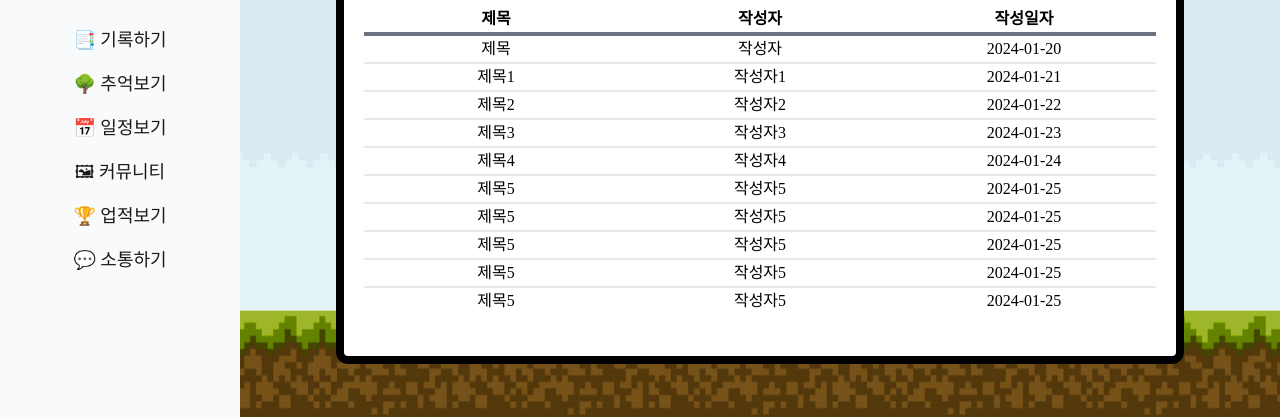
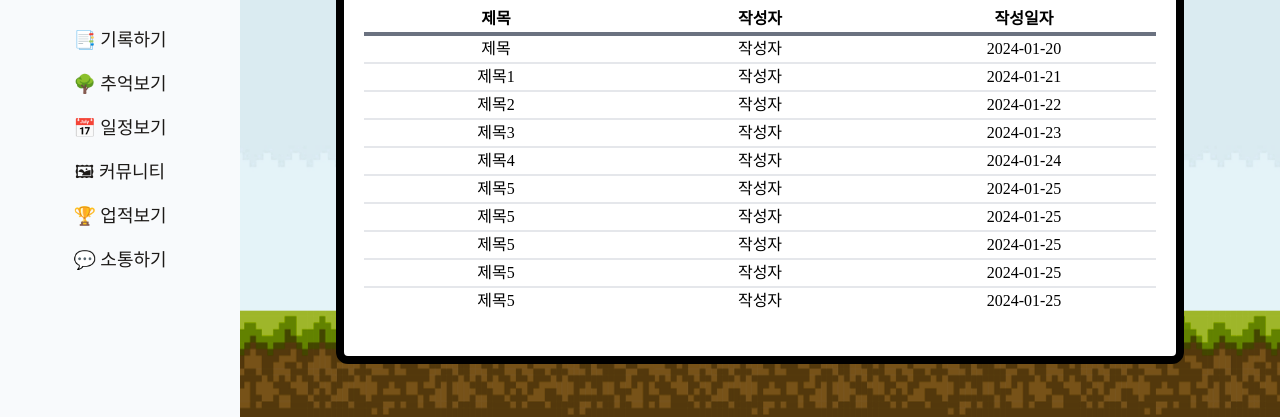
Before and after one commit to joonamin/Farmily, a React (Vite) app in the folder frontend/farmily/: page /family/record in a window 1280 px wide. Shown: the part 372-789 px from the top of the page. Built offline with nearby package versions, Linux system fonts and the light colour scheme; a web font is replaced by a local one.

Commit message:
fix: 로그인, 게시글 페이지 수정

```diff
--- a/frontend/farmily/src/components/ArticleItem.jsx
+++ b/frontend/farmily/src/components/ArticleItem.jsx
@@ -3,7 +3,7 @@ export default function ArticleItem(article){
     // 게시글 디테일 페이지 만든 후 Link 달아주기
     <tr className="border-b-2">
       <td>{ article.title }</td>
-      <td>{ article.author }</td>
+      <td>{ article.nickname }</td>
       <td>{ article.date }</td>
     </tr>
   )
--- a/frontend/farmily/src/components/ArticleList.jsx
+++ b/frontend/farmily/src/components/ArticleList.jsx
@@ -3,26 +3,24 @@ import ArticleItem from './ArticleItem.jsx'
 // 테스트용 데이터 TESTITEMS , 데이터 받아오면 삭제
 
 const TESTITEMS = [
-  {'title': '제목', 'author': '작성자', 'date': '2024-01-20'},
-  {'title': '제목1', 'author': '작성자1', 'date': '2024-01-21'},
-  {'title': '제목2', 'author': '작성자2', 'date': '2024-01-22'},
-  {'title': '제목3', 'author': '작성자3', 'date': '2024-01-23'},
-  {'title': '제목4', 'author': '작성자4', 'date': '2024-01-24'},
-  {'title': '제목5', 'author': '작성자5', 'date': '2024-01-25'},
-  {'title': '제목5', 'author': '작성자5', 'date': '2024-01-25'},
-  {'title': '제목5', 'author': '작성자5', 'date': '2024-01-25'},
-  {'title': '제목5', 'author': '작성자5', 'date': '2024-01-25'},
-  {'title': '제목5', 'author': '작성자5', 'date': '2024-01-25'},
-  {'title': '제목5', 'author': '작성자5', 'date': '2024-01-25'},
-  {'title': '제목5', 'author': '작성자5', 'date': '2024-01-25'},
-  {'title': '제목5', 'author': '작성자5', 'date': '2024-01-25'},
-  {'title': '제목5', 'author': '작성자5', 'date': '2024-01-25'},
-  {'title': '제목5', 'author': '작성자5', 'date': '2024-01-25'},
-  {'title': '제목5', 'author': '작성자5', 'date': '2024-01-25'},
-  {'title': '제목5', 'author': '작성자5', 'date': '2024-01-25'},
+  {'title': '제목', 'author': {nickname: '작성자'}, 'date': '2024-01-20'},
+  {'title': '제목1', 'author': {nickname: '작성자'}, 'date': '2024-01-21'},
+  {'title': '제목2', 'author': {nickname: '작성자'}, 'date': '2024-01-22'},
+  {'title': '제목3', 'author': {nickname: '작성자'}, 'date': '2024-01-23'},
+  {'title': '제목4', 'author':  {nickname: '작성자'}, 'date': '2024-01-24'},
+  {'title': '제목5', 'author':  {nickname: '작성자'}, 'date': '2024-01-25'},
+  {'title': '제목5', 'author':  {nickname: '작성자'}, 'date': '2024-01-25'},
+  {'title': '제목5', 'author':  {nickname: '작성자'}, 'date': '2024-01-25'},
+  {'title': '제목5', 'author':  {nickname: '작성자'}, 'date': '2024-01-25'},
+  {'title': '제목5', 'author':  {nickname: '작성자'}, 'date': '2024-01-25'},
+  {'title': '제목5', 'author':  {nickname: '작성자'}, 'date': '2024-01-25'},
+  {'title': '제목5', 'author':  {nickname: '작성자'}, 'date': '2024-01-25'},
+  {'title': '제목5', 'author':  {nickname: '작성자'}, 'date': '2024-01-25'},
+  {'title': '제목5', 'author':  {nickname: '작성자'}, 'date': '2024-01-25'},
+  {'title': '제목5', 'author':  {nickname: '작성자'}, 'date': '2024-01-25'},
 ]
 
-export default function Article() {
+export default function ArticleList() {
   return (
     <div className="p-5 h-1/2 overflow-hidden">
       <table className="table-fixed w-full">
@@ -38,7 +36,7 @@ export default function Article() {
         {/* 페이징 필요 */}
         <tbody>
           {TESTITEMS.map((item, index) => (
-            <ArticleItem key={index} title={item.title} author={item.author} content={item.content} date={item.date} />
+            <ArticleItem key={index} title={item.title} nickname={item.author.nickname} content={item.content} date={item.date} />
             ))}
         </tbody>
       </table>
--- a/frontend/farmily/src/components/LoginButton.jsx
+++ b/frontend/farmily/src/components/LoginButton.jsx
@@ -1,9 +1,14 @@
 export default function LoginButton(site) {
+  function clickIcon() {
+    // 소셜로그인 연결하기
+    // i10E102.p.ssafy.io:8080/oauth2/login/code/${site.url} 요청 보내기
+    // localhost:8080/oauth2/login/code/${site.url}
+
+  }
   return(
-    // 소셜로그인 연결하기
-    <div className="h-2/3">
-      <img className="h-2/3 object-cover" src={site.image} alt="" />
+    <button onClick={clickIcon} className="h-2/3">
+      <img className="h-2/3 object-cover" src={site.image} alt="logo" />
       <p>{site.name} 로그인</p>
-    </div>
+    </button>
   )
 }
--- a/frontend/farmily/src/pages/LoginPage.jsx
+++ b/frontend/farmily/src/pages/LoginPage.jsx
@@ -1,13 +1,13 @@
 import LoginButton from '../components/LoginButton.jsx'
-import naver from '../assets/images/naver.png'
+import meta from '../assets/images/meta.png'
 import kakao from '../assets/images/kakao.png'
 import google from '../assets/images/google.png'
 import farmily from '../assets/images/farmily.png'
 
 const sites = [
-  { 'name': '네이버', 'url': 'url', 'image': naver },
-  { 'name': '카카오', 'url': 'url', 'image': kakao },
-  { 'name': '구글', 'url': 'url', 'image': google },
+  { name: '카카오', url: 'kakao', image: kakao },
+  { name: '구글', url: 'google', image: google },
+  { name: '메타 ', url: 'facebook', image: meta },
 ]
 
 export default function LoginPage() {
```
Also changed, not shown: 2 other files (tests, documents, lock files or other folders).
